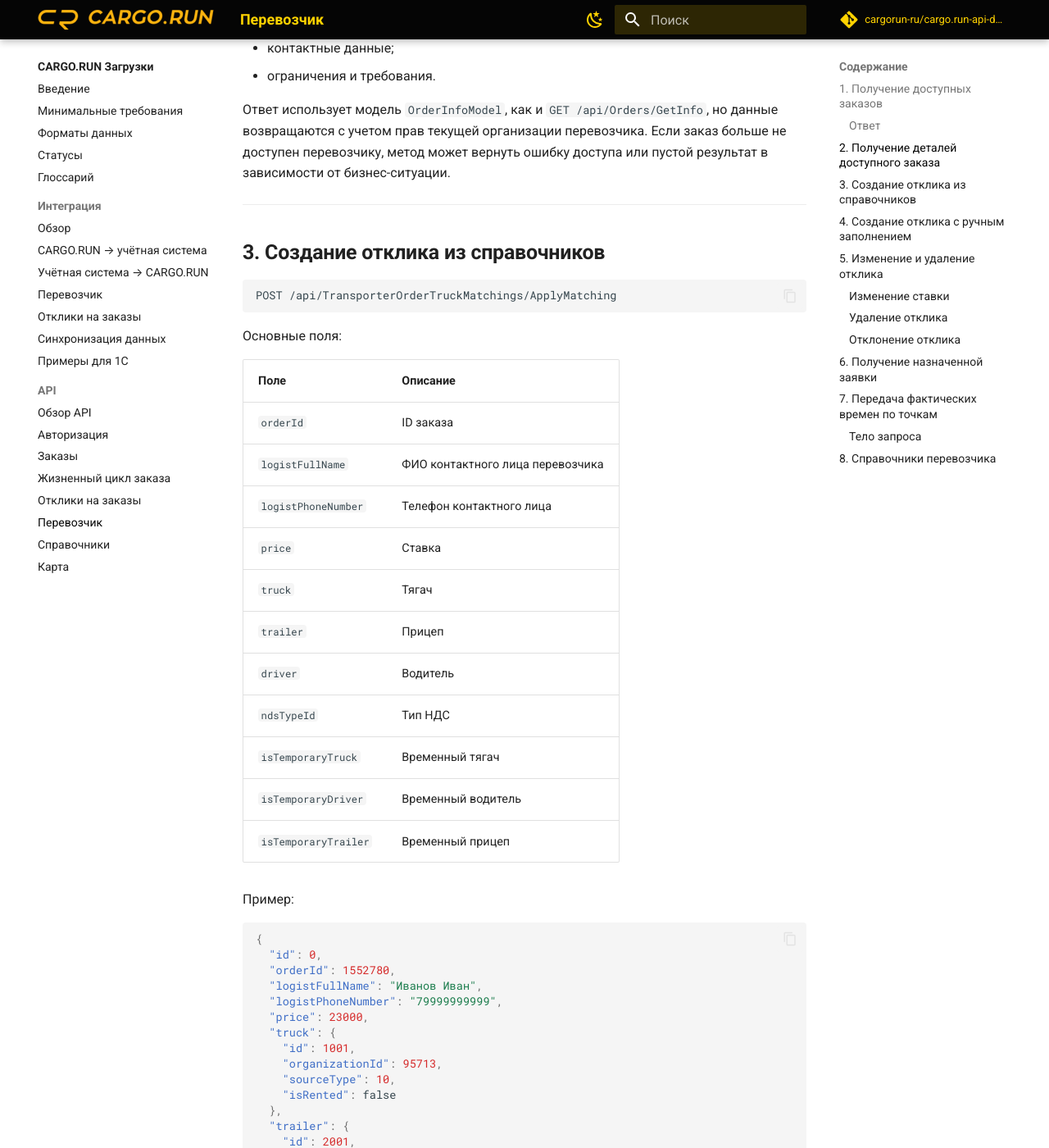
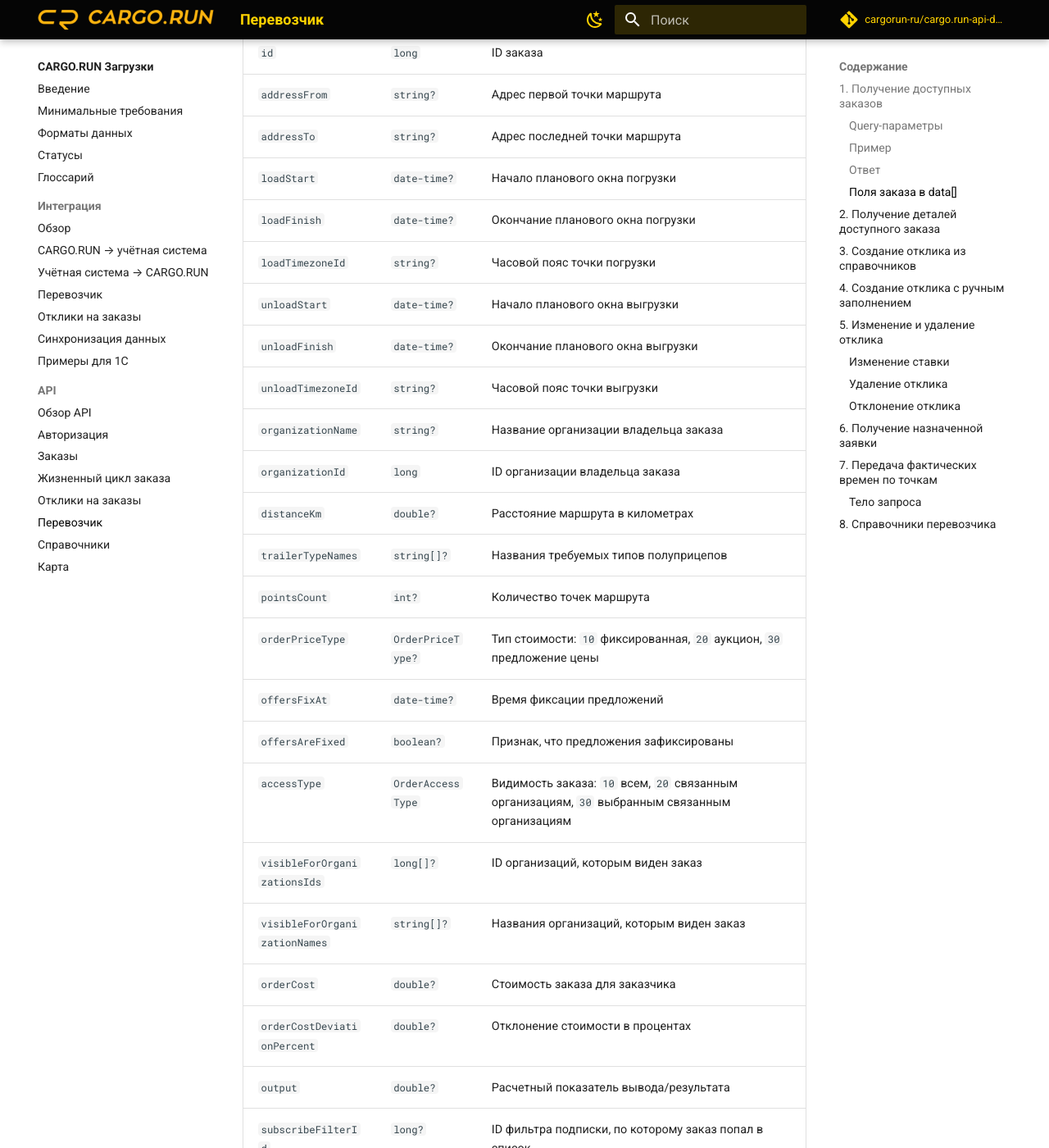
Before and after one commit to cargorun-ru/cargo.run-api-docs, an MkDocs documentation site: the page built from docs/products/cargorun-loads/api/transporter.md, in a window 1280 px wide and 1400 px high, scrolled down 2121 px. Shown: the whole window at 82% size. Built offline with MkDocs 1.6.1 and Material for MkDocs 9.7.7, drawn with Linux system fonts in a browser that asks for light colours; comment, search, counter and statistics services are not loaded; some of the changed text lies outside the part shown.

Commit message:
Enhance Transporter API documentation
Updated the documentation for the Transporter API to include query parameters, response structure, and detailed fields for orders.

````diff
--- a/docs/products/cargorun-loads/api/transporter.md
+++ b/docs/products/cargorun-loads/api/transporter.md
@@ -12,14 +12,35 @@ GET /api/TransporterOrders/GetList
 
 Метод возвращает заказы, доступные текущей организации перевозчика.
 
-Поддерживает:
+Используется для получения списка заказов, доступных перевозчику для выполнения: как заказов своей организации, так и чужих доступных заказов. В интерфейсе соответствует разделу **«Поиск заказов»**.
 
-- `$filter`;
-- `$orderby`;
-- `$top`;
-- `$skip`.
+Для получения полной карточки конкретного заказа используйте `GET /api/TransporterOrders/GetInfo?id={order_id}`.
+
+### Query-параметры
+
+| Параметр | Описание |
+|---|---|
+| `$filter` | Фильтр по полям модели |
+| `$orderby` | Сортировка по полям модели |
+| `$top` | Ограничение количества записей |
+| `$skip` | Смещение |
+
+### Пример
+
+```http
+GET /api/TransporterOrders/GetList?$orderby=loadStart asc&$top=50&$skip=0
+```
 
 ### Ответ
+
+Метод возвращает объект со списком доступных заказов и общим количеством найденных записей:
+
+| Поле | Тип | Описание |
+|---|---|---|
+| `data` | `TransporterOrderWithMatchingsListModel[]` | Массив доступных заказов |
+| `totalCount` | `long?` | Общее количество записей, подходящих под фильтр |
+
+Если заказов нет, `data` может быть пустым массивом.
 
 ```json
 {
@@ -37,27 +58,45 @@ GET /api/TransporterOrders/GetList
       "pointsCount": 2,
       "orderPriceType": 10,
       "orderCost": 25000,
-      "accessType": 30
+      "accessType": 30,
+      "output": 678.49,
+      "subscribeFilterId": null
     }
   ],
   "totalCount": 1
 }
 ```
 
-Основные поля `data[]`:
+### Поля заказа в `data[]`
 
-| Поле | Описание |
-|---|---|
-| `id` | ID заказа |
-| `addressFrom`, `addressTo` | Первый и последний адрес маршрута |
-| `loadStart`, `loadFinish` | Плановый интервал погрузки |
-| `unloadStart`, `unloadFinish` | Плановый интервал выгрузки |
-| `organizationName`, `organizationId` | Владелец заказа |
-| `distanceKm` | Расстояние |
-| `trailerTypeNames` | Требуемые типы полуприцепов |
-| `pointsCount` | Количество точек маршрута |
-| `orderPriceType` | Тип цены |
-| `orderCost` | Стоимость заказа |
+В модели `TransporterOrderWithMatchingsListModel` из актуального swagger нет отдельных полей населенных пунктов, например `locationFrom` и `locationTo`. Для отображения маршрута в списке доступны полные адреса `addressFrom` и `addressTo`.
+
+| Поле | Тип | Описание |
+|---|---|---|
+| `id` | `long` | ID заказа |
+| `addressFrom` | `string?` | Адрес первой точки маршрута |
+| `addressTo` | `string?` | Адрес последней точки маршрута |
+| `loadStart` | `date-time?` | Начало планового окна погрузки |
+| `loadFinish` | `date-time?` | Окончание планового окна погрузки |
+| `loadTimezoneId` | `string?` | Часовой пояс точки погрузки |
+| `unloadStart` | `date-time?` | Начало планового окна выгрузки |
+| `unloadFinish` | `date-time?` | Окончание планового окна выгрузки |
+| `unloadTimezoneId` | `string?` | Часовой пояс точки выгрузки |
+| `organizationName` | `string?` | Название организации владельца заказа |
+| `organizationId` | `long` | ID организации владельца заказа |
+| `distanceKm` | `double?` | Расстояние маршрута в километрах |
+| `trailerTypeNames` | `string[]?` | Названия требуемых типов полуприцепов |
+| `pointsCount` | `int?` | Количество точек маршрута |
+| `orderPriceType` | `OrderPriceType?` | Тип стоимости: `10` фиксированная, `20` аукцион, `30` предложение цены |
+| `offersFixAt` | `date-time?` | Время фиксации предложений |
+| `offersAreFixed` | `boolean?` | Признак, что предложения зафиксированы |
+| `accessType` | `OrderAccessType` | Видимость заказа: `10` всем, `20` связанным организациям, `30` выбранным связанным организациям |
+| `visibleForOrganizationsIds` | `long[]?` | ID организаций, которым виден заказ |
+| `visibleForOrganizationNames` | `string[]?` | Названия организаций, которым виден заказ |
+| `orderCost` | `double?` | Стоимость заказа для заказчика |
+| `orderCostDeviationPercent` | `double?` | Отклонение стоимости в процентах |
+| `output` | `double?` | Расчетный показатель вывода/результата |
+| `subscribeFilterId` | `long?` | ID фильтра подписки, по которому заказ попал в список |
 
 ---
 
````
